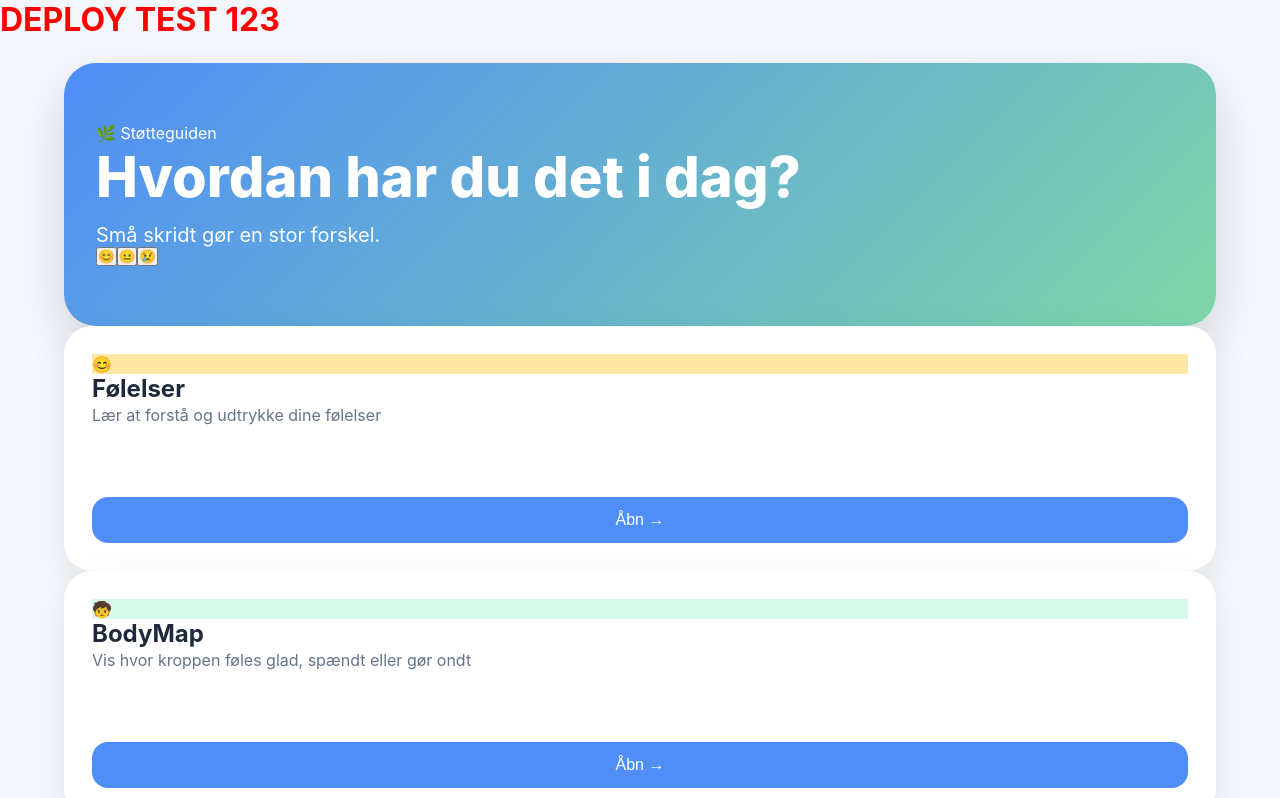
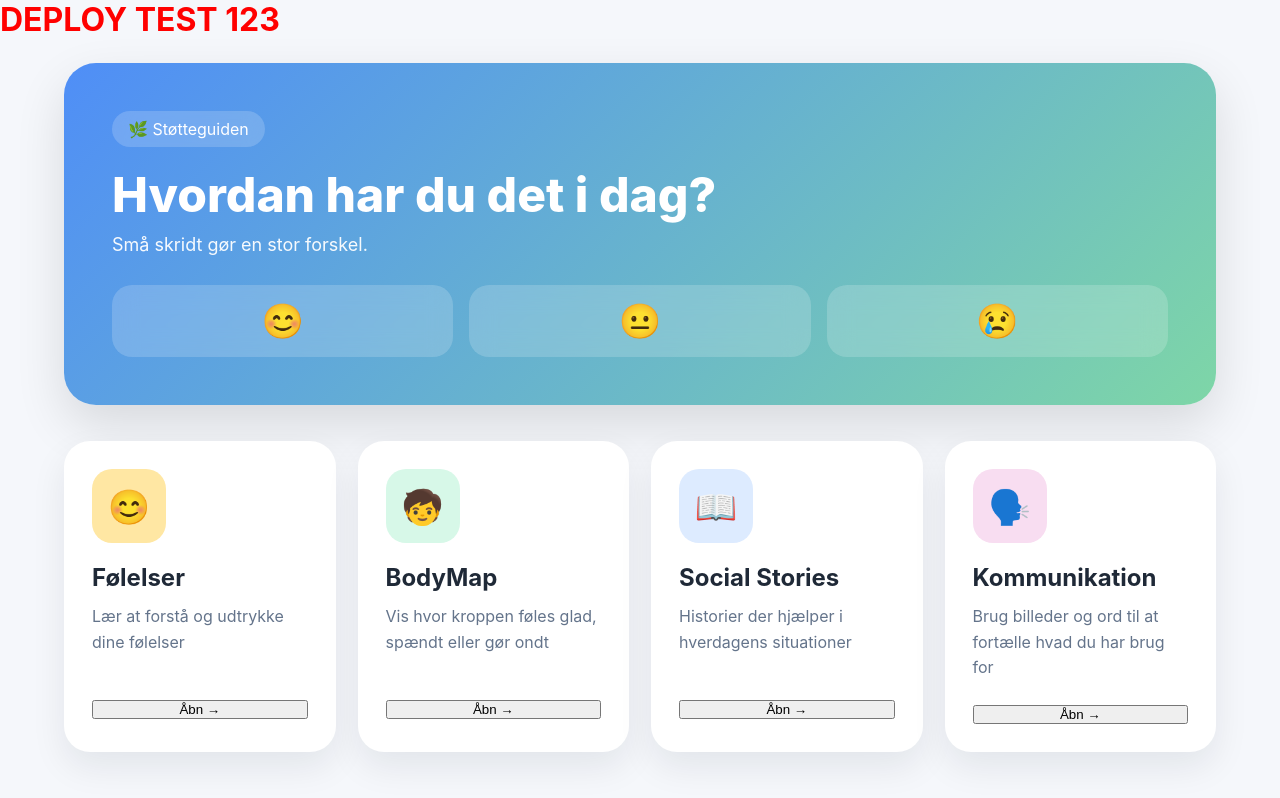
Before and after one commit to talhaahussein-design/St-tteguide, a React (Vite) app: page / in a window 1280 px wide. Shown: the top 798 px of the page. Built offline with nearby package versions, Linux system fonts and the light colour scheme.

Commit message:
Refactor CSS for consistency and style updates

```diff
--- a/src/index.css
+++ b/src/index.css
@@ -1,166 +1,124 @@
-*{
-  margin:0;
-  padding:0;
-  box-sizing:border-box;
+* {
+  margin: 0;
+  padding: 0;
+  box-sizing: border-box;
 }
 
-body{
-  font-family:Inter,system-ui,-apple-system,BlinkMacSystemFont,"Segoe UI",sans-serif;
-  background:#f4f8fc;
-  color:#1e293b;
+body {
+  font-family: Inter, system-ui, sans-serif;
+  background: #f5f7fb;
+  color: #1f2937;
 }
 
-#root{
-  min-height:100vh;
+#root {
+  min-height: 100vh;
 }
 
-.home{
-  max-width:1200px;
-  margin:auto;
-  padding:24px;
+.home {
+  max-width: 1200px;
+  margin: auto;
+  padding: 24px;
 }
 
-/* ---------- HERO ---------- */
+/* HERO */
 
-.hero{
-  background:linear-gradient(135deg,#4F8EF7,#7ED6A7);
-  border-radius:32px;
-  padding:60px 32px;
-  color:white;
-  box-shadow:0 20px 50px rgba(0,0,0,.15);
+.hero {
+  background: linear-gradient(135deg, #4f8ef7, #7ed6a7);
+  border-radius: 32px;
+  padding: 48px;
+  color: white;
+  box-shadow: 0 20px 50px rgba(0,0,0,.12);
 }
 
-.heroContent{
-  max-width:600px;
+.badge {
+  display: inline-block;
+  background: rgba(255,255,255,.18);
+  backdrop-filter: blur(10px);
+  padding: 8px 16px;
+  border-radius: 999px;
+  margin-bottom: 18px;
 }
 
-.welcome{
-  display:inline-block;
-  background:rgba(255,255,255,.2);
-  padding:8px 16px;
-  border-radius:999px;
-  margin-bottom:18px;
-  backdrop-filter:blur(10px);
+.hero h1 {
+  font-size: 48px;
+  font-weight: 800;
+  margin-bottom: 10px;
 }
 
-.hero h1{
-  font-size:56px;
-  font-weight:800;
-  margin-bottom:12px;
+.hero p {
+  font-size: 18px;
+  opacity: .95;
 }
 
-.hero p{
-  font-size:20px;
-  opacity:.95;
+/* MOODS */
+
+.moods {
+  display: flex;
+  gap: 16px;
+  margin-top: 30px;
 }
 
-/* ---------- CHECK IN ---------- */
-
-.checkin{
-  margin-top:30px;
-  background:white;
-  border-radius:24px;
-  padding:28px;
-  box-shadow:0 15px 40px rgba(15,23,42,.08);
+.moods button {
+  flex: 1;
+  height: 72px;
+  border: none;
+  border-radius: 20px;
+  font-size: 34px;
+  background: rgba(255,255,255,.18);
+  backdrop-filter: blur(12px);
+  color: white;
+  cursor: pointer;
+  transition: .25s;
 }
 
-.checkin h2{
-  margin-bottom:18px;
+.moods button:hover {
+  transform: translateY(-4px);
+  background: rgba(255,255,255,.28);
 }
 
-.moodRow{
-  display:flex;
-  gap:16px;
+/* GRID */
+
+.moduleGrid {
+  margin-top: 36px;
+  display: grid;
+  gap: 22px;
+  grid-template-columns: repeat(auto-fit,minmax(260px,1fr));
 }
 
-.moodRow button{
-  flex:1;
-  border:none;
-  border-radius:18px;
-  background:#eef5ff;
-  font-size:34px;
-  padding:20px;
-  cursor:pointer;
-  transition:.25s;
+.moduleCard {
+  background: white;
+  border-radius: 26px;
+  padding: 28px;
+  box-shadow: 0 15px 35px rgba(15,23,42,.08);
+  transition: .25s;
 }
 
-.moodRow button:hover{
-  transform:translateY(-5px);
-  background:#dbeafe;
+.moduleCard:hover {
+  transform: translateY(-6px);
 }
 
-/* ---------- MODULES ---------- */
-
-.modules{
-  margin-top:30px;
-  display:grid;
-  grid-template-columns:repeat(auto-fit,minmax(260px,1fr));
-  gap:22px;
+.moduleIcon {
+  width: 74px;
+  height: 74px;
+  border-radius: 20px;
+  display: flex;
+  justify-content: center;
+  align-items: center;
+  font-size: 34px;
+  margin-bottom: 20px;
 }
 
-.moduleCard{
-  background:white;
-  border-radius:28px;
-  padding:28px;
-  box-shadow:0 15px 40px rgba(15,23,42,.08);
-  transition:.25s;
+.moduleCard h2 {
+  margin-bottom: 12px;
+  font-size: 24px;
 }
 
-.moduleCard:hover{
-  transform:translateY(-8px);
+.moduleCard p {
+  color: #64748b;
+  line-height: 1.6;
+  min-height: 72px;
 }
 
-.icon{
-  font-size:54px;
-  margin-bottom:18px;
-}
-
-.moduleCard h3{
-  font-size:24px;
-  margin-bottom:12px;
-}
-
-.moduleCard p{
-  color:#64748b;
-  line-height:1.6;
-  min-height:72px;
-}
-
-.moduleCard button{
-  width:100%;
-  margin-top:22px;
-  border:none;
-  background:#4F8EF7;
-  color:white;
-  padding:14px;
-  border-radius:16px;
-  font-size:16px;
-  cursor:pointer;
-  transition:.2s;
-}
-
-.moduleCard button:hover{
-  background:#3c78d8;
-}
-
-/* ---------- MOBILE ---------- */
-
-@media(max-width:700px){
-
-.hero{
-padding:40px 24px;
-}
-
-.hero h1{
-font-size:40px;
-}
-
-.hero p{
-font-size:18px;
-}
-
-.moodRow{
-flex-direction:column;
-}
-
-}
+.moduleCard button {
+  margin-top: 24px;
+  width: 100%;
```
